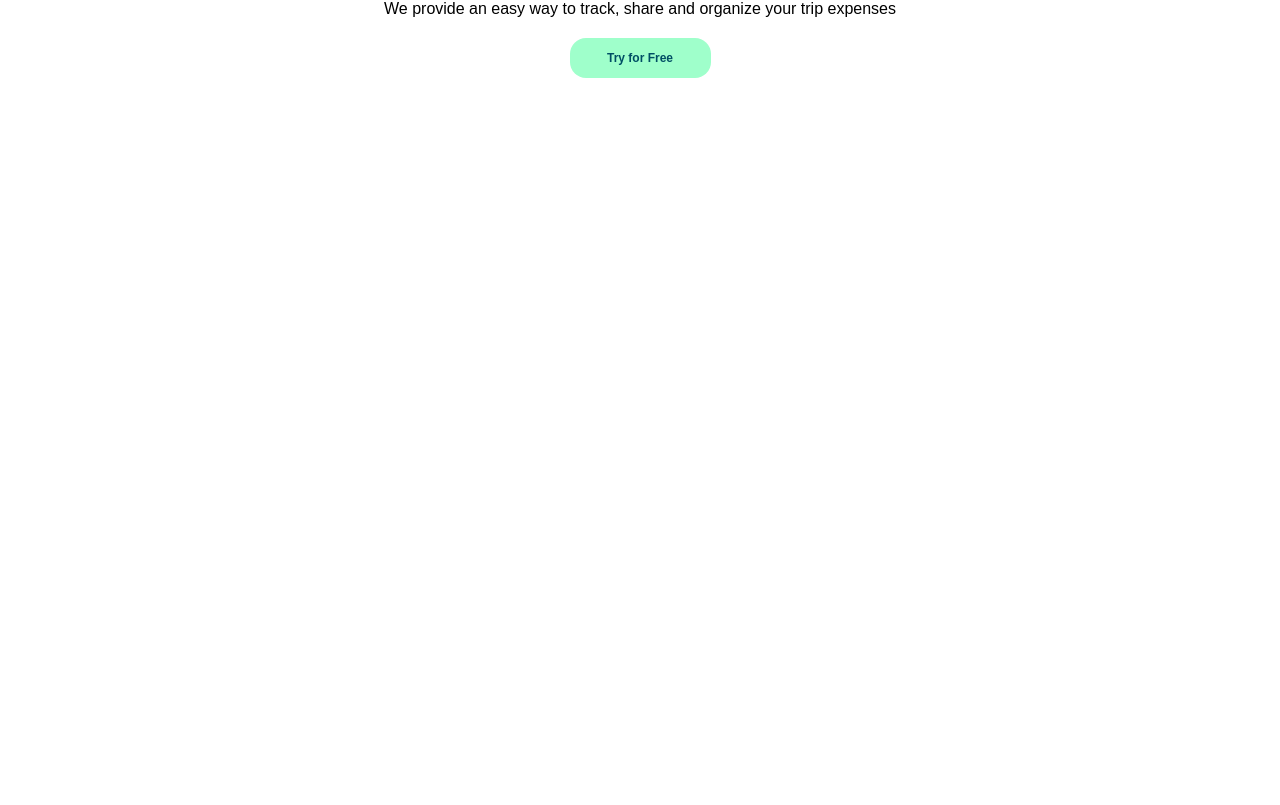
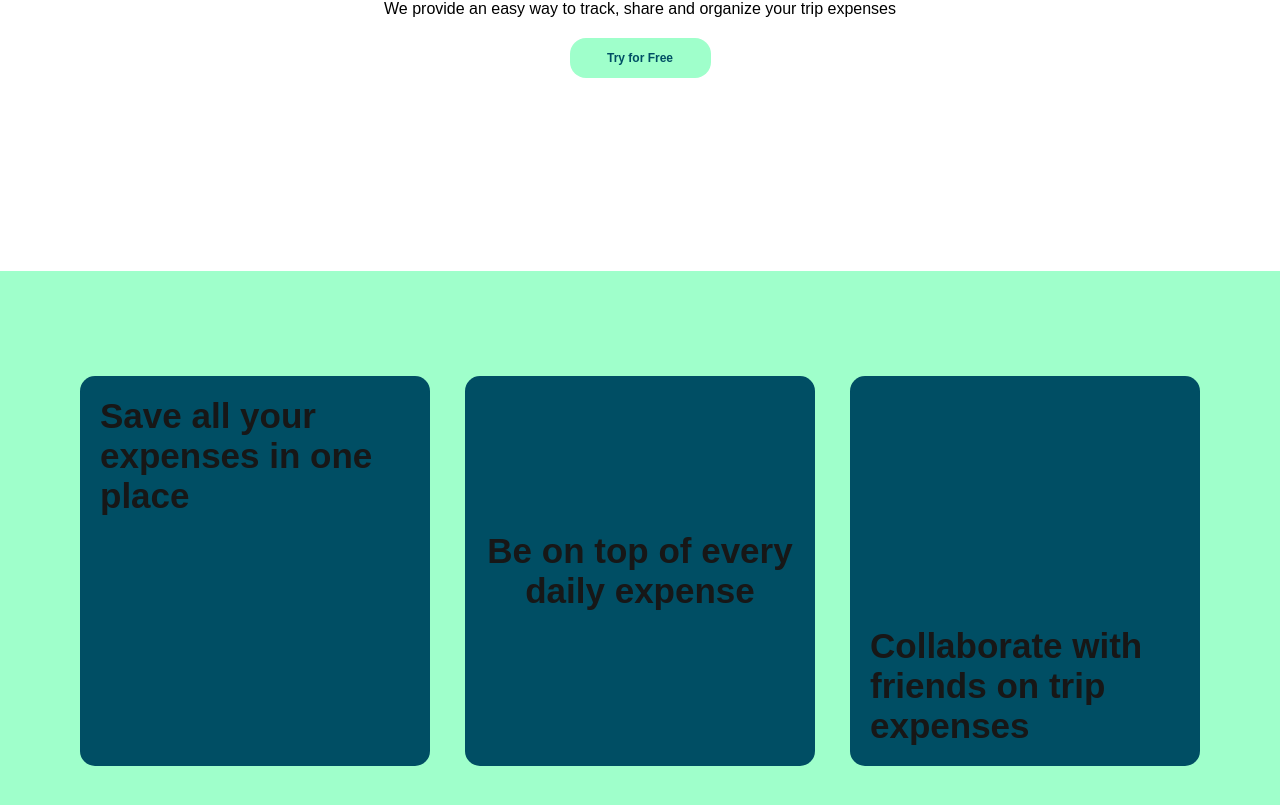
Before and after one commit to alvaroormeno/nextjs-spending-tabs, a Next.js app: page / in a window 1280 px wide. Shown: the part 409-1214 px from the top of the page. Before the commit the page ends 800 px from the top, so only its background shows below. Built offline with nearby package versions, Linux system fonts and the light colour scheme.

Commit message:
landing page cards section design complete

```diff
--- a/app/(Landing)/page.tsx
+++ b/app/(Landing)/page.tsx
@@ -2,6 +2,7 @@
 
 // COMPONENTS
 import MainSection from '@/src/components/LandingPage/MainSection'
+import CardsSection from '@/src/components/LandingPage/CardsSection'
 // CSS STYLES
 import styles from '@/src/styles/LandingPage/LandingPage.module.css'
 
@@ -11,6 +12,7 @@
 
             <div className={styles.page_main_container}>
                 <MainSection />
+                <CardsSection />
             </div>
 
         </div>
--- /dev/null
+++ b/src/components/LandingPage/CardsSection.tsx
@@ -0,0 +1,57 @@
+import React from 'react'
+
+// CSS STYLES
+import styles from '@/src/styles/LandingPage/LandingPage.module.css'
+
+
+type SingleCardProps = {
+    card: {
+        text: string;
+        alignmentY: string;
+        textAlignment: string;
+    };
+}
+
+
+const cardsData = [
+    {
+        text: 'Save all your expenses in one place',
+        alignmentY: 'flex-start',
+        textAlignment: 'flex-start',
+    },
+    {
+        text: 'Be on top of every daily expense',
+        alignmentY: 'center',
+        textAlignment: 'center',
+    },
+    {
+        text: 'Collaborate with friends on trip expenses',
+        alignmentY: 'flex-end',
+        textAlignment: 'flex-start',
+    }
+]
+
+
+const SingleCard: React.FC<SingleCardProps> = ({card}) => {
+    return (
+        <div className={styles.single_card_container} style={{alignItems: `${card.alignmentY}`}}>
+            <p className={styles.single_card_text} style={{textAlign: card.textAlignment as React.CSSProperties['textAlign']}}>{card.text}</p>
+        </div>
+    )
+}
+
+
+
+const CardsSection = () => {
+    return (
+        <div className={styles.cards_section_main_container}>
+            {
+                cardsData.map((card, idx) => (
+                    <SingleCard key={idx} card={card} />
+                ))
+            }
+        </div>
+    )
+}
+
+export default CardsSection
--- a/src/styles/LandingPage/LandingPage.module.css
+++ b/src/styles/LandingPage/LandingPage.module.css
@@ -82,3 +82,42 @@
     color: var(--primary-color);
     cursor: pointer;
 }
+
+
+
+
+/* ///// CARDS SECTION CSS ///// */
+/* ///// CARDS SECTION CSS ///// */
+/* ///// CARDS SECTION CSS ///// */
+.cards_section_main_container {
+    display: flex;
+    flex-direction: row;
+    justify-content: space-between;
+    align-items: center;
+    width: 100%;
+    background-color: var(--light-green);
+    padding: 0 80px;
+    height: 600px;
+}
+
+.single_card_container {
+    display: flex;
+    flex-direction: row;
+    justify-content: center;
+    /* align-items: flex-start; */
+    padding: 20px;
+
+    width: 350px;
+    height: 390px;
+
+    border-radius: 15px;
+
+
+    background-color: var(--primary-color);
+}
+
+.single_card_text {
+    margin: 0;
+    font-size: 35px;
+    font-weight: 600;
+}
```
